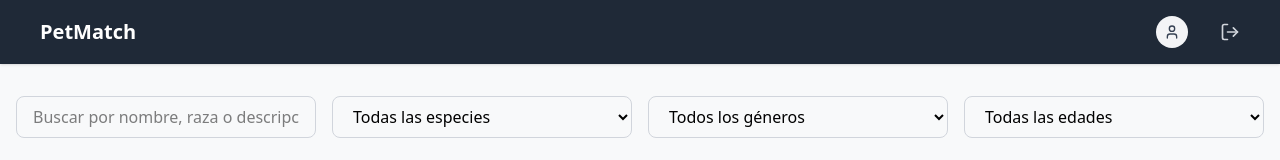
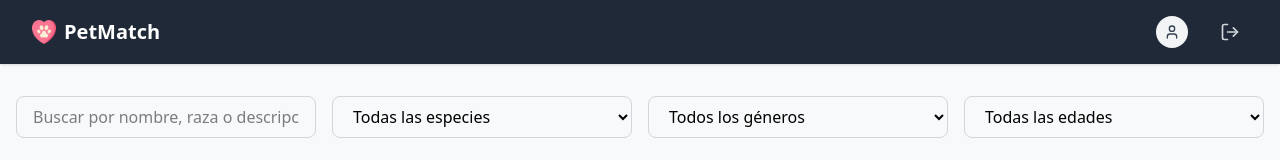
Before and after one commit to dfmarinl/PetMatch2.0, a React (Vite) app in the folder frontend/frontend/: page /pets in a window 1280 px wide. Shown: the top 160 px of the page. Built offline with nearby package versions, Linux system fonts and the light colour scheme; no server answers.

Commit message:
se arregla el icon en pets catalogo

```diff
--- a/frontend/frontend/src/Pages/PetsCatalog.jsx
+++ b/frontend/frontend/src/Pages/PetsCatalog.jsx
@@ -2,7 +2,7 @@ import { useEffect, useState } from "react";
 import { useAuth } from "../App";
 import { useNavigate } from "react-router-dom";
 import { getAllPets } from "../api/pet";
-import { Heart, User, LogOut } from "lucide-react";
+import { User, LogOut } from "lucide-react";
 import PetDetailsModal from "../components/Modales/PetDetailsModal";
 import AdoptionRequestModal from "../components/Modales/AdoptionRequestModal";
 
@@ -114,6 +114,7 @@ const PetsCatalog = () => {
         <div className="max-w-7xl mx-auto px-4 sm:px-6 lg:px-8">
           <div className="flex justify-between items-center h-16">
             <div className="flex items-center">
+              <img src="/dog.png" alt="Logo" className="w-6 h-6 object-contain" />
               <span className="ml-2 text-xl font-bold text-white">
                 PetMatch
               </span>
@@ -235,7 +236,7 @@ const PetsCatalog = () => {
                     </span>
                   ) : (
                     <button
-                      onClick={() => navigate("/login")}
+                      onClick={() => openAdoptionModal(pet)}
                       className="flex-1 bg-green-500 text-white py-2 px-4 rounded-lg hover:bg-green-600 transition-colors"
                     >
                       Adoptar
```
